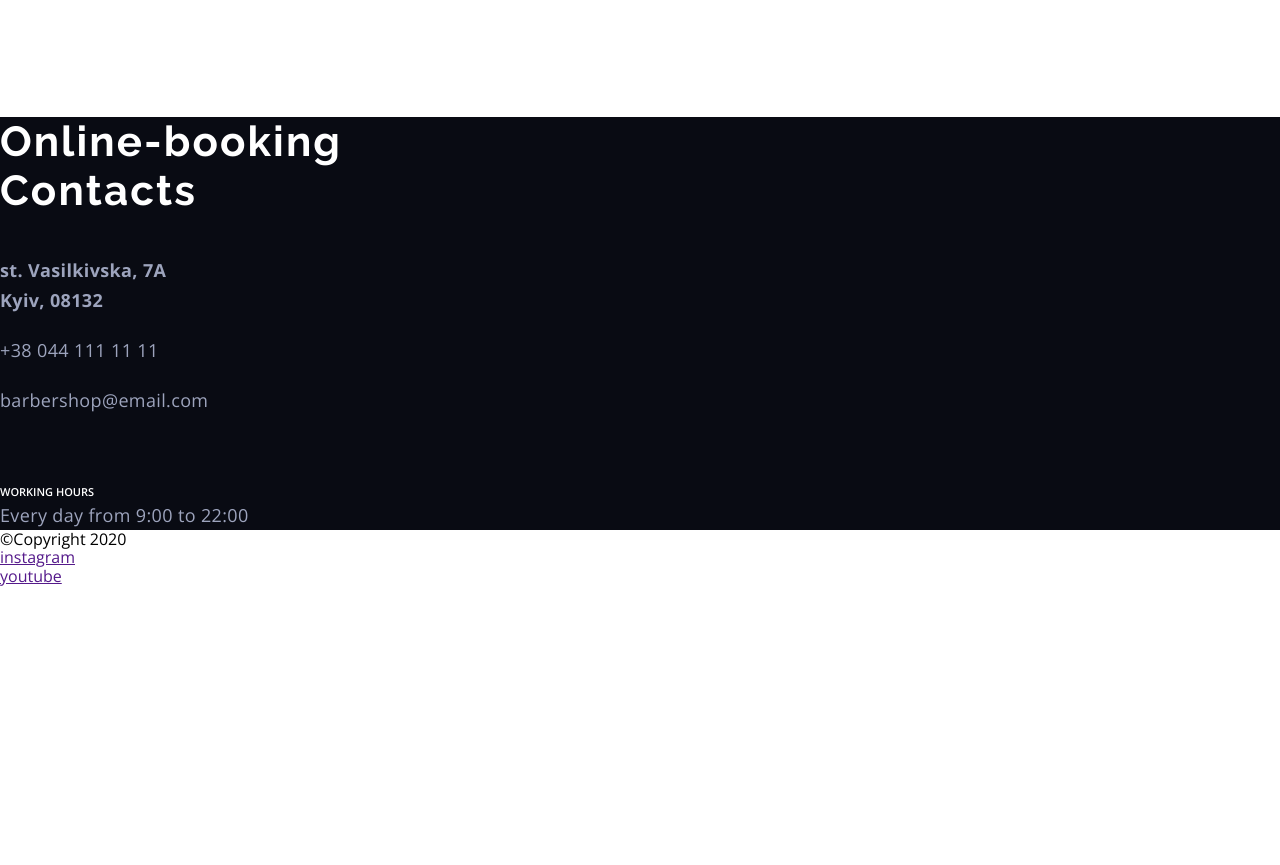
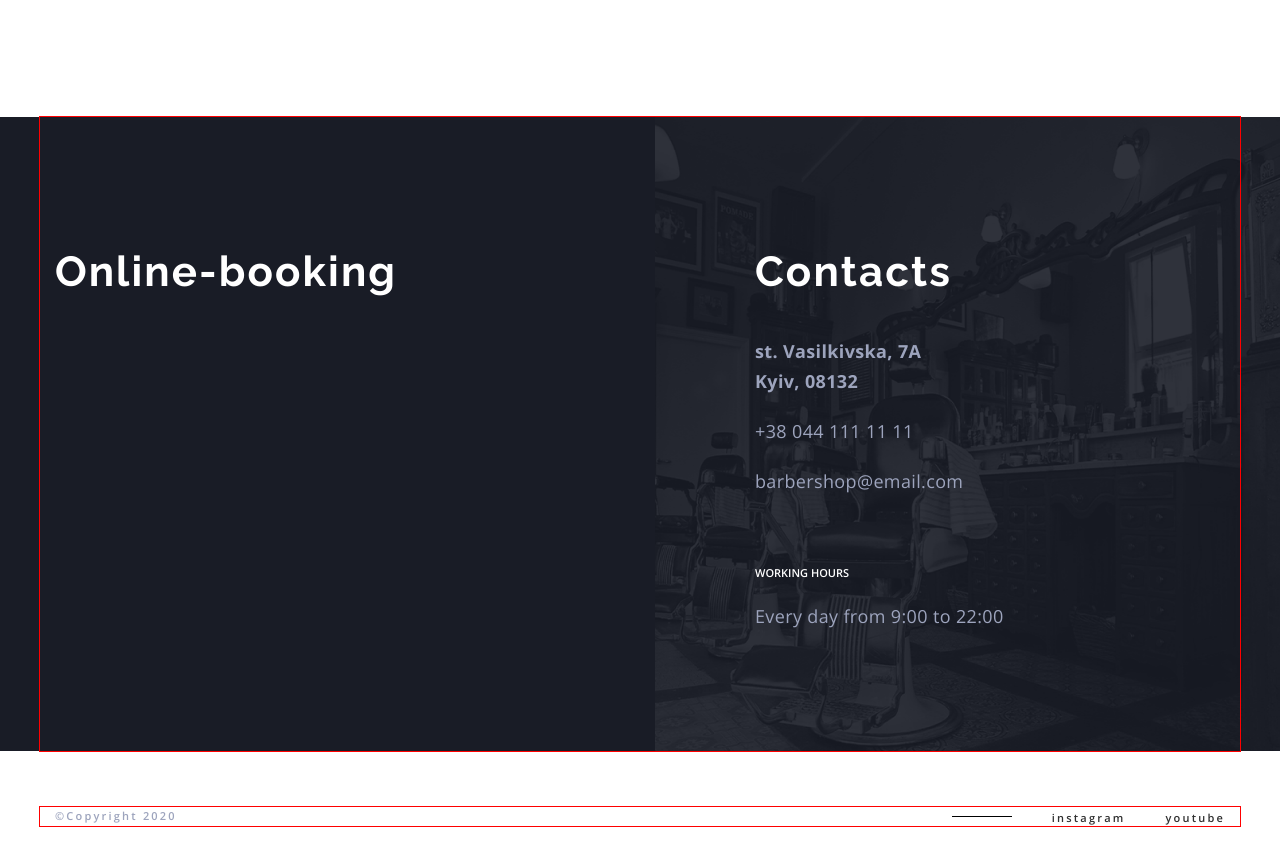
Before and after one commit to realex3355/Tutor3, a plain HTML site: page index.html in a window 1280 px wide. Shown: the part 4508-5373 px from the top of the page. Before the commit the page ends 5095 px from the top, so only its background shows below. Drawn offline with nearby package versions, Linux system fonts and the light colour scheme.

Commit message:
finish add

```diff
--- a/css/styles.css
+++ b/css/styles.css
@@ -363,6 +363,7 @@ color: var(--accent-color );
 
 .gallery-pre-titke {
    color: var(--main-text-color);
+   margin-bottom: 44px;
 }
 .gallery-list {
    display: flex;
@@ -375,8 +376,25 @@ color: var(--accent-color );
    width: calc((100%- 90px)/4);
 }
 
+.contact-wrap {
+   max-width: 1600;
+   margin: 0 auto;
+   background-color: #191c26;
+   background-image: url(../img/contacts-bg.png);
+   background-repeat: no-repeat;
+   background-position: right;
+   background-size: calc(50% - 15px) 100%;
+}
+
+.contact-wrap > .container {
+   display: flex;
+}
+
 /* ------ONLINE---- */
-.online {background-color: #090B13;
+.online {
+   width: calc(50% + 15px);
+   padding-top: 130px;
+   padding-bottom: 120px;
 }
 
 .online-title {
@@ -386,7 +404,11 @@ color: var(--accent-color );
 
 /* ------CONTACTS------ */
 .contacts {
-   background-color: #090B13;
+
+   width: calc(50% - 15px);
+   padding-left: 100px;
+   padding-top: 130px;
+   padding-bottom: 120px;
 }
 .contacts-title {
    color: var(--first-title-color);
@@ -420,6 +442,7 @@ margin-bottom: 20px;
    line-height: 1.36;
    text-transform: uppercase;
    color:#FFFFFF;
+   margin-bottom: 20px;
 }
 .contacts-schedule {
    font-size: 18px;
@@ -427,3 +450,40 @@ margin-bottom: 20px;
    letter-spacing: 0.02em;
    color: #9da4bd;
 }
+
+/* -------FOOTER----------- */
+.footer {
+   padding-top: 56px;
+   padding-bottom: 56px;
+}
+.footer > .container {
+   display: flex;
+   justify-content: space-between;
+   align-items: center;
+}
+.footer-copy {
+   font-weight: 600;
+   font-size: 11px;
+   line-height: 1.36;
+   letter-spacing: 0.2em;
+   color: #9da4bd;
+}
+.footer-list {
+   display: flex;
+   align-items: center;
+   gap: 40px;
+}
+
+.footer-list::before {
+   content: "";
+   width: 60px;
+   height: 1px;
+   background-color: currentColor;
+}
+.footer-link {
+   font-weight: 600;
+   font-size: 11px;
+   line-height: 1.36;
+   letter-spacing: 0.2em;
+     color: #303030;
+}
--- a/index.html
+++ b/index.html
@@ -168,7 +168,9 @@
                     <li class="gallery-item"><img src="./img/barber41.jpg" alt="gallery-barber" width="270" height="360"></li>
                 </ul>
             </div>
-            </section>
+                </section>
+            <div class="contact-wrap">
+            <div class="container">
             <section class="online">
                 <h2 class="online-title title">Online-booking</h2>
             </section>
@@ -183,16 +185,21 @@
                 </address>
                 <p class="contacts-subtitle">Working hours</p>
                 <p class="contacts-schedule">Every day from 9:00 to 22:00</p>
+
             </section>
+            </div>
+        </div>
 
 
     </main>
-<footer>
-    <p>&copy;Copyright 2020</p>
-    <ul>
-        <li><a href="" target="_blank" rel="noopener noreferrer nofollow">instagram</a></li>
-        <li><a href="" target="_blank" rel="noopener noreferrer nofollow">youtube</a></li>
+<footer class="footer">
+    <div class="container">
+    <p class="footer-copy">&copy;Copyright 2020</p>
+    <ul class="footer-list list">
+        <li class="footer-item"><a class="footer-link link" href="" target="_blank" rel="noopener noreferrer nofollow">instagram</a></li>
+        <li class="footer-item"><a class="footer-link link" href="" target="_blank" rel="noopener noreferrer nofollow">youtube</a></li>
     </ul>
+</div>
 </footer>
 
 </body>
```
Also changed, not shown: img/contacts-bg.png (added).
